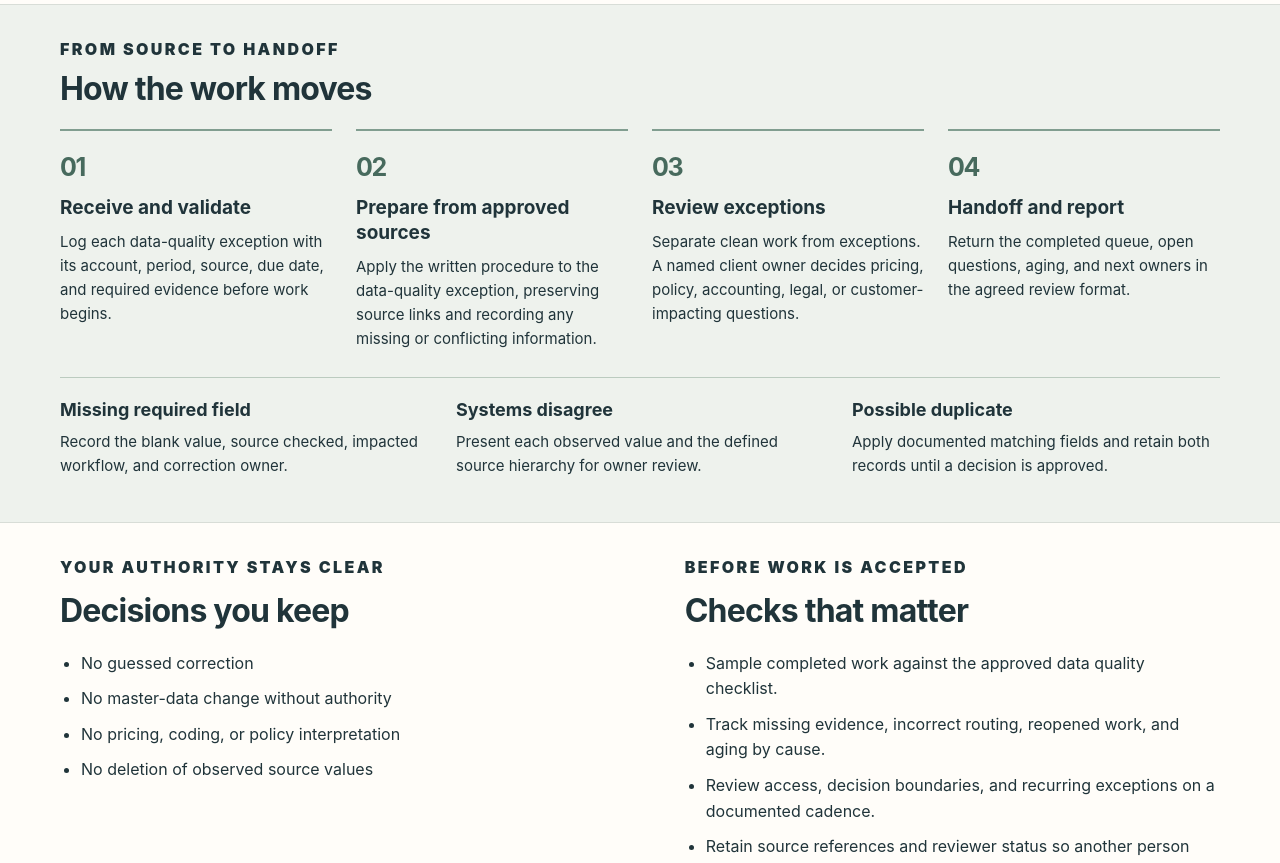
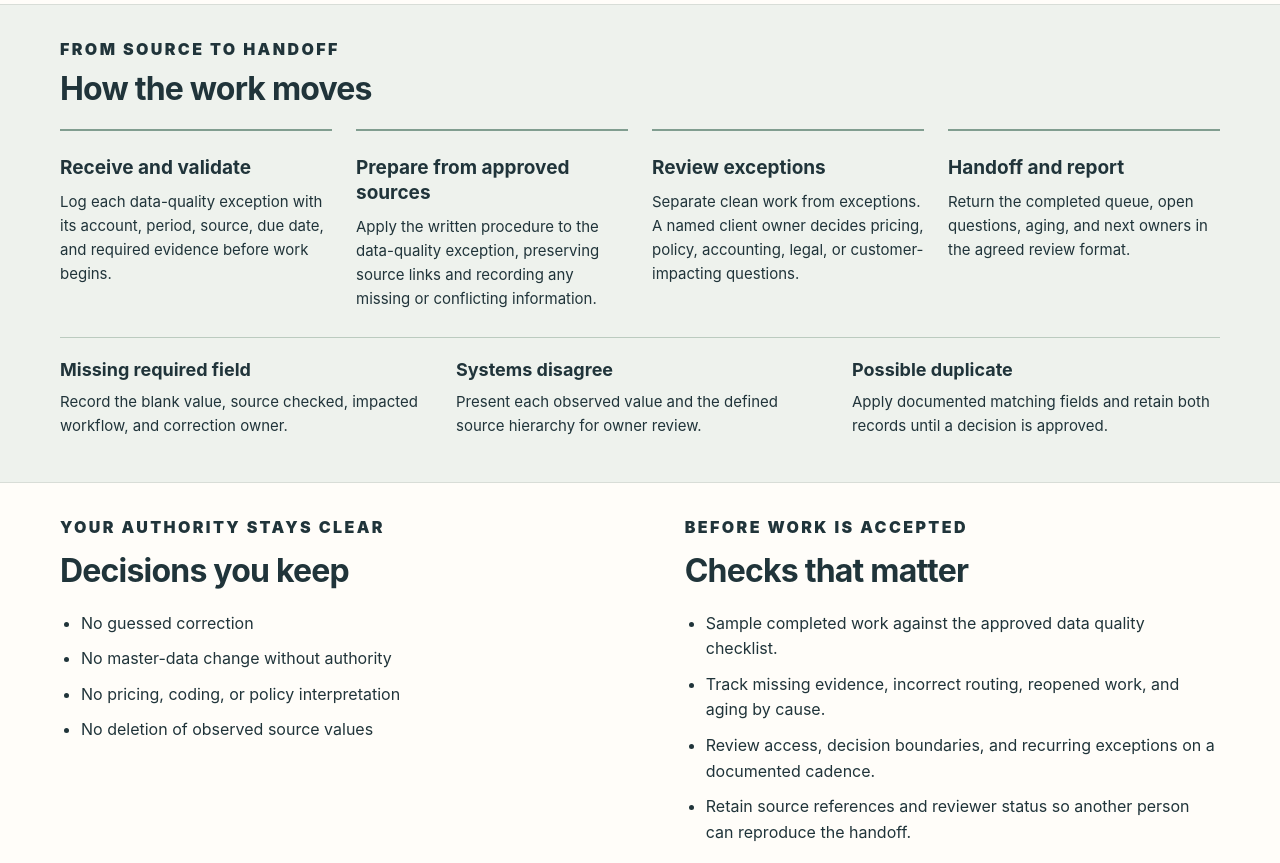
Before and after one commit to coolifystealthagents/outsourcedbillingservices, a Next.js app: page /services/billing-data-quality-review in a window 1280 px wide. Shown: the part 1160-2023 px from the top of the page. Built offline with nearby package versions, Linux system fonts and the light colour scheme.

Commit message:
Remove decorative section numbers and tighten service layout

```diff
--- a/app/field-design.css
+++ b/app/field-design.css
@@ -146,3 +146,6 @@ main .field-frame{min-height:0;max-height:none;background:transparent}
 /* Live visual review: keep the portrait face and remove the stacked footer spacer. */
 .service-detail .service-hero-image[src="/design-photography/7682353.webp"]{object-position:center 25%}
 body:has(.service-detail) .legit-footer,body:has(.billing-directory) .legit-footer{margin-top:0}
+
+/* Section headings carry the hierarchy without decorative numbering. */
+.brief-steps>li{display:block!important}.brief-steps>li>h3,.brief-steps>li>p{grid-column:auto!important}.service-brief-card>header{display:block}.service-number{display:none}
--- a/app/services/[slug]/page.tsx
+++ b/app/services/[slug]/page.tsx
@@ -52,7 +52,7 @@ export default async function Service({ params }: { params: Promise<{ slug: stri
         <div className="brief-columns"><article><h2>What we prepare</h2><p>{playbook.checks}</p><h3>What you provide</h3><ul>{playbook.inputs.map(item => <li key={item}>{item}</li>)}</ul></article><aside className="brief-output"><p className="eyebrow">Your finished handoff</p><h2>Ready for your review</h2><ul>{playbook.deliverables.map(item => <li key={item}>{item}</li>)}</ul></aside></div>
         <div className="brief-fit"><strong>Built for</strong>{playbook.audience.map(item => <span key={item}>{item}</span>)}</div>
       </div></section>
-      <section className="brief-section brief-tint" id="process"><div className="brief-shell"><div className="brief-heading"><p className="eyebrow">From source to handoff</p><h2>How the work moves</h2></div><ol className="brief-steps">{playbook.workflow.map((step,i)=><li key={step.title}><span aria-hidden="true">0{i+1}</span><h3>{step.title}</h3><p>{step.detail}</p></li>)}</ol><div className="brief-examples">{playbook.examples.map(example=><article key={example.title}><h3>{example.title}</h3><p>{example.detail}</p></article>)}</div></div></section>
+      <section className="brief-section brief-tint" id="process"><div className="brief-shell"><div className="brief-heading"><p className="eyebrow">From source to handoff</p><h2>How the work moves</h2></div><ol className="brief-steps">{playbook.workflow.map((step,i)=><li key={step.title}><h3>{step.title}</h3><p>{step.detail}</p></li>)}</ol><div className="brief-examples">{playbook.examples.map(example=><article key={example.title}><h3>{example.title}</h3><p>{example.detail}</p></article>)}</div></div></section>
       <section className="brief-section" id="checks"><div className="brief-shell brief-columns"><article><p className="eyebrow">Your authority stays clear</p><h2>Decisions you keep</h2><ul>{playbook.boundaries.map(item=><li key={item}>{item}</li>)}</ul></article><article><p className="eyebrow">Before work is accepted</p><h2>Checks that matter</h2><ul>{playbook.quality.map(item=><li key={item}>{item}</li>)}</ul><p className="brief-note"><strong>Agree before launch:</strong> {playbook.launchQuestion}</p></article></div></section>
       <section className="brief-section brief-tint" id="questions"><div className="brief-shell"><div className="brief-heading"><p className="eyebrow">Before you start</p><h2>Your questions, answered</h2></div><div className="brief-faq">{playbook.faqs.map(faq=><details key={faq.question}><summary>{faq.question}</summary><p>{faq.answer}</p></details>)}</div><nav className="brief-related" aria-label="Related services"><strong>Related services</strong>{related.map(item=>item&&<a href={`/services/${item.slug}`} key={item.slug}>{item.title} ↗</a>)}</nav></div></section>
       <CTA />
--- a/app/services/page.tsx
+++ b/app/services/page.tsx
@@ -21,7 +21,7 @@ export default function Services() {
     <Header />
     <main className="billing-directory">
       <section className="architecture-hero"><div className="container field-split"><div><p className="eyebrow">Billing operations support</p><h1>Billing support, from invoice to close.</h1><p className="lead">Get help with invoice preparation, payment records, customer questions, and month-end queues. Compare the work below by what arrives at the desk and what comes back ready for review.</p></div><figure className="field-frame"><img className="field-photo" src="/design-photography/6963050.webp" alt="Two colleagues checking figures with a calculator and laptop" width={1440} height={960} loading="eager" fetchPriority="high" /></figure></div></section>
-      <section className="section" id="billing-services"><div className="container"><div className="directory-heading"><p className="eyebrow">Find your starting point</p><h2>Which part of billing needs a hand?</h2></div><div className="billing-groups">{groups.map((group,i)=><section className="billing-group" key={group.title}><header><span>0{i+1}</span><h2>{group.title}</h2><p>{group.description}</p></header><div>{group.slugs.map(slug=>{const service=services.find(item=>item.slug===slug)!;return <a className="billing-service-row" href={`/services/${slug}`} key={slug}><div><h3>{service.title}</h3><p>{servicePlaybooks[slug].scope}</p></div><span aria-hidden="true">↗</span></a>})}</div></section>)}</div></div></section>
+      <section className="section" id="billing-services"><div className="container"><div className="directory-heading"><p className="eyebrow">Find your starting point</p><h2>Which part of billing needs a hand?</h2></div><div className="billing-groups">{groups.map((group,i)=><section className="billing-group" key={group.title}><header><h2>{group.title}</h2><p>{group.description}</p></header><div>{group.slugs.map(slug=>{const service=services.find(item=>item.slug===slug)!;return <a className="billing-service-row" href={`/services/${slug}`} key={slug}><div><h3>{service.title}</h3><p>{servicePlaybooks[slug].scope}</p></div><span aria-hidden="true">↗</span></a>})}</div></section>)}</div></div></section>
       <section className="section"><div className="container two"><div><p className="eyebrow">Scope before access</p><h2>What to prepare before scoping</h2><p>Bring one representative queue, the approved source systems, a named reviewer, and the decisions that must stay with your owner. A small, mixed sample is safer than opening broad access on day one.</p></div><div className="support-strip"><h2>A useful starting brief</h2><ul><li>Queue name, volume, and timing</li><li>Source records and required output</li><li>Access boundaries and sensitive fields</li><li>Approval owner and escalation deadlines</li><li>Sample-review cadence and launch criteria</li></ul></div></div></section>
       <section className="section muted directory-faq"><div className="container"><p className="eyebrow">Common questions</p><h2>Start with the workflow, not a job title.</h2><div className="cards"><article className="card"><h3>Can services be combined?</h3><p>Yes. Combine adjacent queues only when the source records, access rules, and review owner are clear for each lane.</p></article><article className="card"><h3>Who approves billing changes?</h3><p>Your authorized owner retains pricing, coding, refund, write-off, release, and other judgment-based decisions.</p></article><article className="card"><h3>How should a launch begin?</h3><p>Use a representative sample, review every result, correct the instructions, and widen volume only after the controls work.</p></article></div></div></section>
       <CTA />
```
